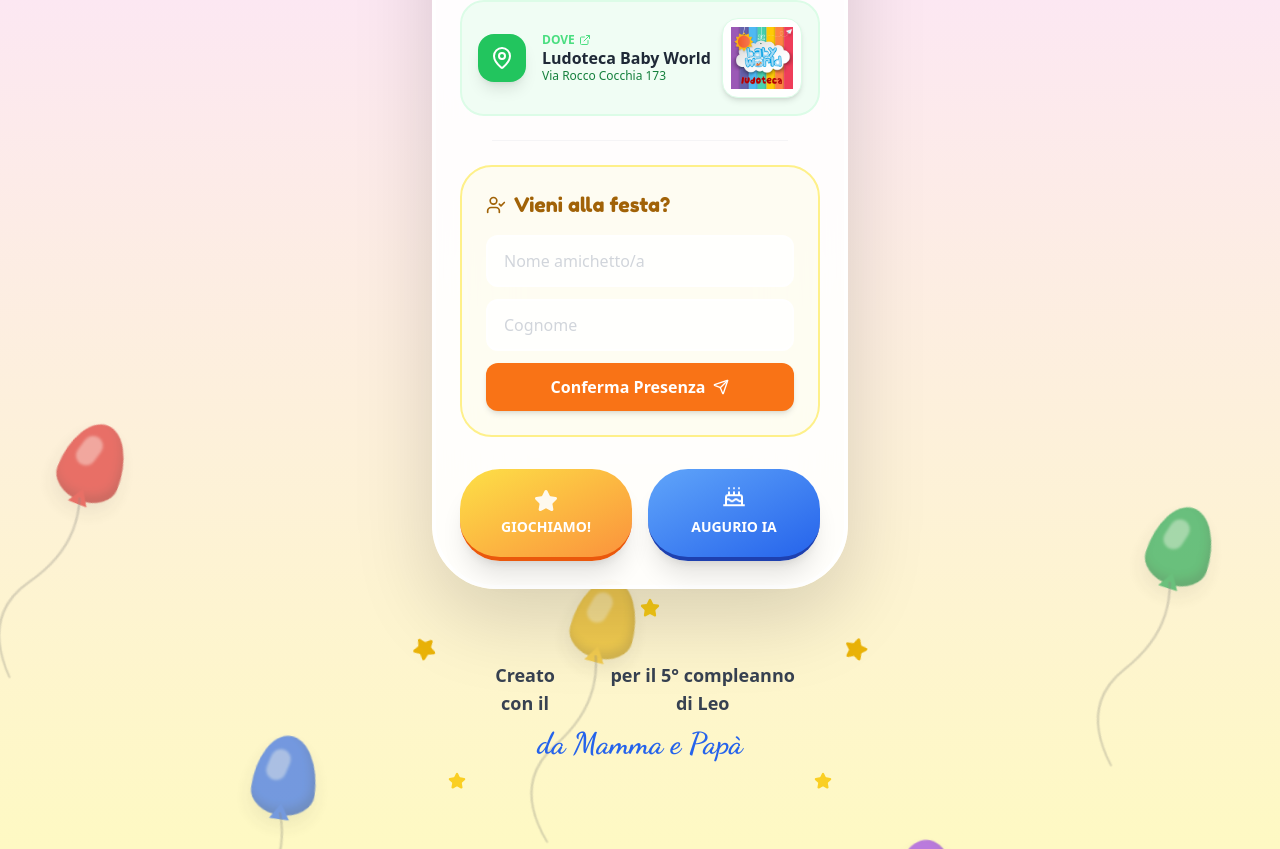
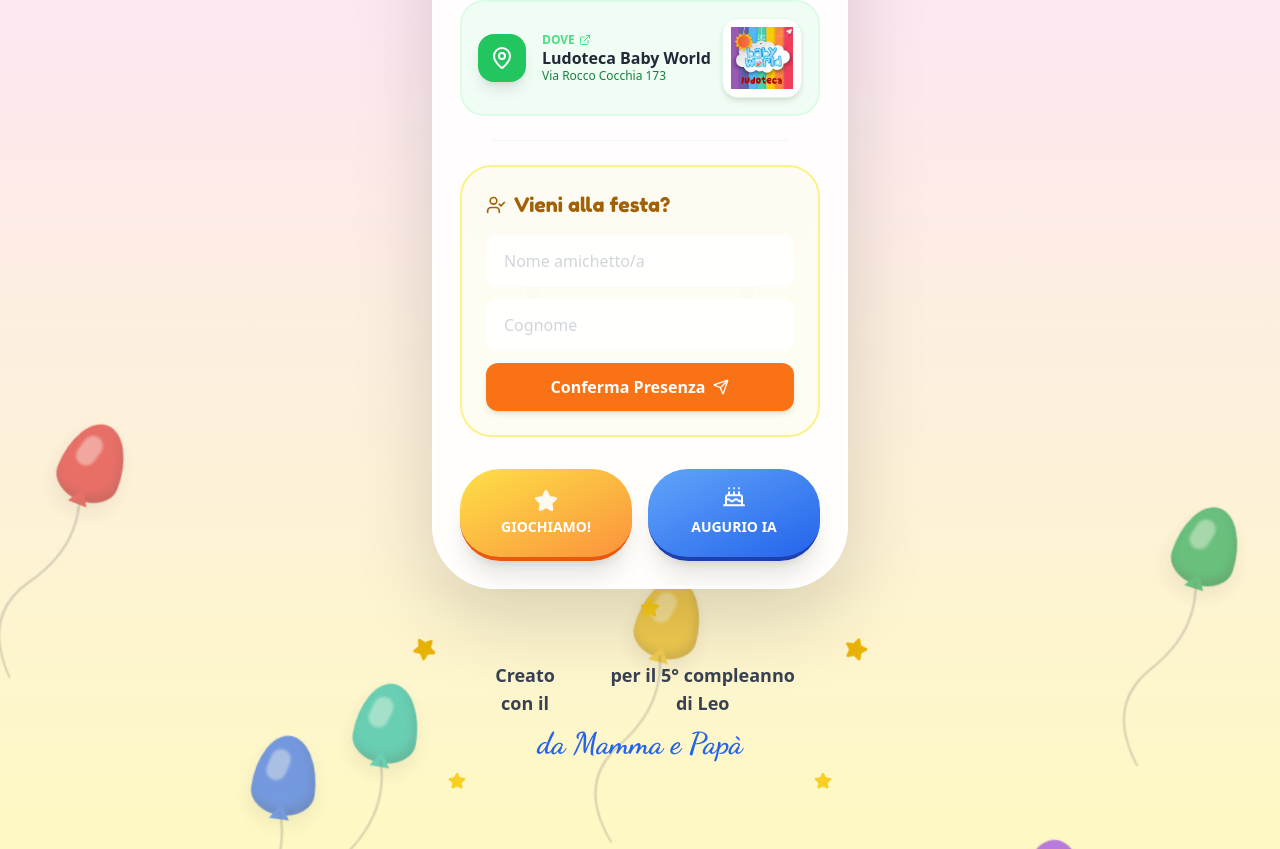
Before and after one commit to Lab164Projects/CompleannoLEO, a React (Vite) app: page / in a window 1280 px wide. Shown: the part 883-1732 px from the top of the page. Built offline with nearby package versions, Linux system fonts and the light colour scheme.

Commit message:
Final tweaks: more central balloons and AI generator fallback

```diff
--- a/App.tsx
+++ b/App.tsx
@@ -59,12 +59,16 @@ const App: React.FC = () => {
   return (
     <div className="min-h-screen bg-gradient-to-b from-blue-300 via-pink-100 to-yellow-100 text-gray-800 relative overflow-hidden font-sans">
 
-      {/* Sfondo animato con palloncini colorati carichi */}
+      {/* Sfondo animato con palloncini colorati carichi - Distribuzione migliorata */}
       <FloatingBalloon color="bg-red-600" delay="0s" left="5%" />
       <FloatingBalloon color="bg-blue-600" delay="3s" left="20%" />
-      <FloatingBalloon color="bg-yellow-500" delay="1.5s" left="45%" />
-      <FloatingBalloon color="bg-purple-600" delay="4s" left="70%" />
-      <FloatingBalloon color="bg-green-600" delay="0.8s" left="90%" />
+      <FloatingBalloon color="bg-pink-500" delay="5s" left="35%" />
+      <FloatingBalloon color="bg-yellow-500" delay="1.5s" left="50%" />
+      <FloatingBalloon color="bg-orange-500" delay="7s" left="65%" />
+      <FloatingBalloon color="bg-purple-600" delay="4s" left="80%" />
+      <FloatingBalloon color="bg-green-600" delay="0.8s" left="92%" />
+      <FloatingBalloon color="bg-teal-500" delay="2.5s" left="28%" />
+      <FloatingBalloon color="bg-indigo-600" delay="6s" left="60%" />
 
       <main className="max-w-md mx-auto px-4 py-8 flex flex-col items-center justify-center min-h-screen relative z-10">
         <header className="text-center mb-6 z-20 animate-in fade-in slide-in-from-top duration-1000">
--- a/components/AIWishGenerator.tsx
+++ b/components/AIWishGenerator.tsx
@@ -9,20 +9,33 @@ export const AIWishGenerator: React.FC<{ onBack: () => void }> = ({ onBack }) =>
 
   const generateWish = async () => {
     setLoading(true);
+    const fallbackWishes = [
+      "Auguri Leo! Sei un vero supereroe! 🦸‍♂️🎂",
+      "5 anni di pura magia! Buon compleanno ometto! ✨🦁",
+      "Un salto gigante per un grande ometto! Auguri Leo! 🚀🌟",
+      "Buon compleanno! Divertiti un mondo oggi! 🎈🤩",
+      "Leo, oggi sei tu il re della festa! 👑🎉",
+      "Tanti auguri al pirata più coraggioso! 🏴‍☠️🎂",
+      "Wow! 5 anni sono tantissimi! Auguri grande Leo! 🌈🔥",
+      "Leo, sei spaziale! Buon compleanno! 🌌🎈"
+    ];
+
     try {
-      const ai = new GoogleGenAI({ apiKey: process.env.API_KEY });
+      const apiKey = import.meta.env.VITE_GEMINI_API_KEY;
+      if (!apiKey) throw new Error("API Key missing");
+
+      const ai = new GoogleGenAI({ apiKey });
       const response = await ai.models.generateContent({
-        model: 'gemini-3-flash-preview',
-        contents: "Scrivi un augurio di compleanno SUPER CORTO e DIVERTENTE per Leonardo che compie 5 ANNI. Festa l'8 mattina alla ludoteca Baby World. Massimo 10 parole. Deve essere simpatico, leggibile al volo e allegro. Usa 2 emoji. Parla del fatto che è un grande ometto!",
+        model: 'gemini-2.0-flash-exp', // Updated to a more stable model name
+        contents: "Scrivi un augurio di compleanno SUPER CORTO (max 10 parole) e DIVERTENTE per Leonardo che compie 5 ANNI. Usa 2 emoji. Parla del fatto che è un grande ometto!",
         config: {
-          systemInstruction: "Sei un mago che scrive auguri lampo formato WhatsApp. Sii estremamente sintetico.",
           temperature: 0.9,
         }
       });
-      setWish(response.text?.trim() || "Magia in arrivo, riprova!");
+      setWish(response.text?.trim() || fallbackWishes[Math.floor(Math.random() * fallbackWishes.length)]);
     } catch (error) {
-      console.error(error);
-      setWish("Ops, scintille esaurite!");
+      console.error("AI service error, using fallback:", error);
+      setWish(fallbackWishes[Math.floor(Math.random() * fallbackWishes.length)]);
     } finally {
       setLoading(false);
     }
```
